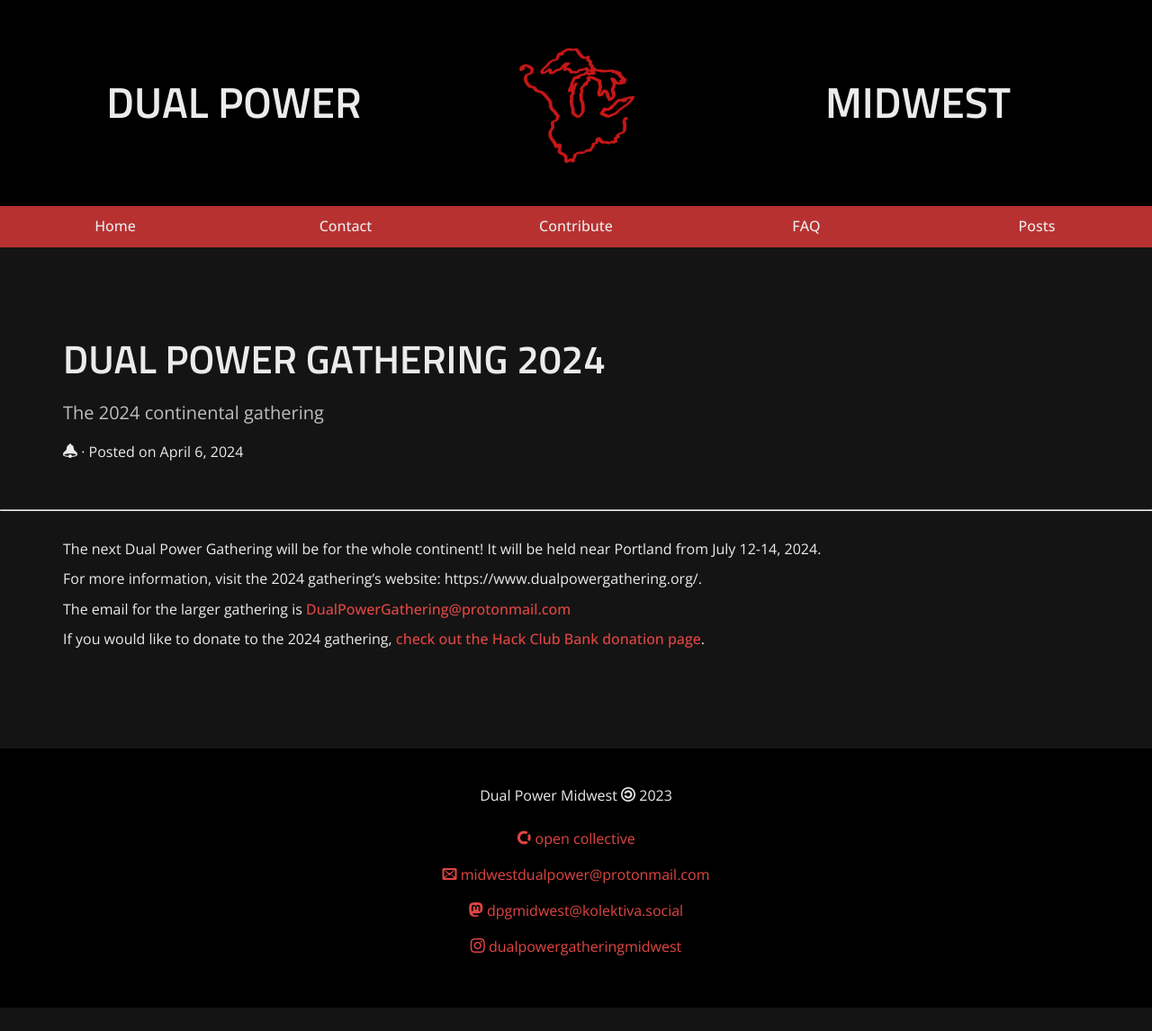
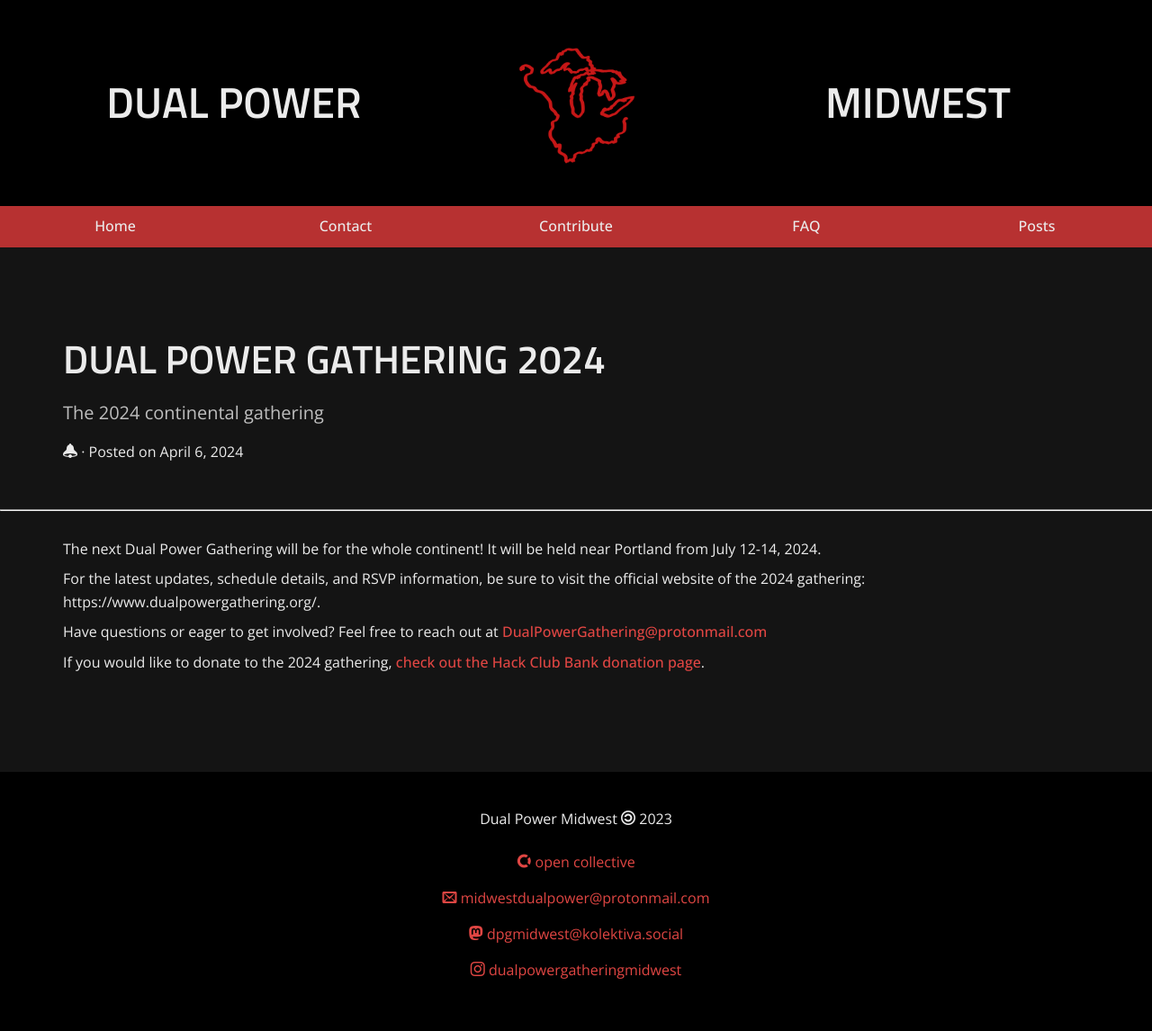
Before and after one commit to dpgmidwest/dpgmidwest.github.io, a Jekyll site: the page built from _posts/2024-04-06-dpg-continental.md, in a window 1280 px wide. Shown: the whole page at 90% size. Built offline with Jekyll 4.4.1, drawn with Linux system fonts in a browser that asks for light colours; some web fonts are replaced; before the commit the page ends 1120 px from its top, so only the background shows below that.

Commit message:
info update

```diff
--- a/_posts/2024-04-06-dpg-continental.md
+++ b/_posts/2024-04-06-dpg-continental.md
@@ -2,15 +2,15 @@
 layout: post
 title: Dual Power Gathering 2024
 subtitle: The 2024 continental gathering
-thumbnail: /images/sebastian-unrau-sp-p7uuT0tw-unsplash.jpg
+thumbnail: /images/laura-pluth-RMicIhNOOIg-unsplash.jpg
 icon: bell
 seo-description: The next Dual Power Gathering will be held near Portland from July 12-14, 2024.
 ---
 
 The next Dual Power Gathering will be for the whole continent! It will be held near Portland from July 12-14, 2024.
 
-For more information, visit the 2024 gathering's website: https://www.dualpowergathering.org/.
+For the latest updates, schedule details, and RSVP information, be sure to visit the official website of the 2024 gathering: https://www.dualpowergathering.org/.
 
-The email for the larger gathering is [DualPowerGathering@protonmail.com](mailto:DualPowerGathering@protonmail.com)
+Have questions or eager to get involved? Feel free to reach out at [DualPowerGathering@protonmail.com](mailto:DualPowerGathering@protonmail.com)
 
 If you would like to donate to the 2024 gathering, [check out the Hack Club Bank donation page](https://hcb.hackclub.com/donations/start/dual-power-gathering).
```
